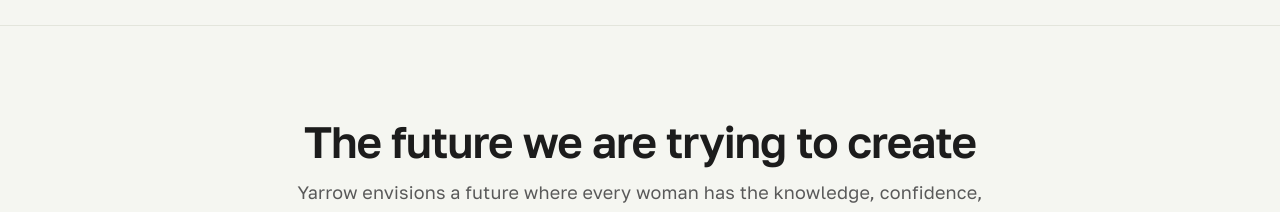
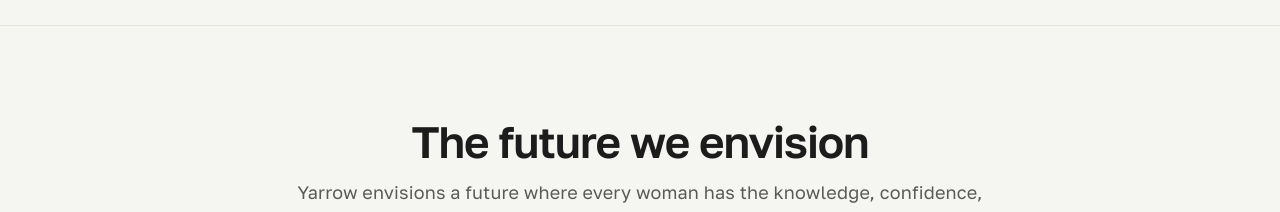
Before and after one commit to godfredakpan/yarrow, a React (Vite) app: page / in a window 1280 px wide. Shown: the part 840-1052 px from the top of the page. Built offline with nearby package versions, Linux system fonts and the light colour scheme; no server answers; the HTML template or start-up script is replaced by a standard one.

Commit message:
Updated changes

```diff
--- a/src/components/home/VisionSection.tsx
+++ b/src/components/home/VisionSection.tsx
@@ -14,7 +14,7 @@
           {/* <p className="section-eyebrow mb-3">Our vision</p> */}
           <h2 className="section-heading">
             {/* The future we&apos;re building toward */}
-            The future we are trying to create
+            The future we envision
           </h2>
           <p className="section-lead">
             Yarrow envisions a future where every woman has the knowledge, confidence, and support to take control of her
```
